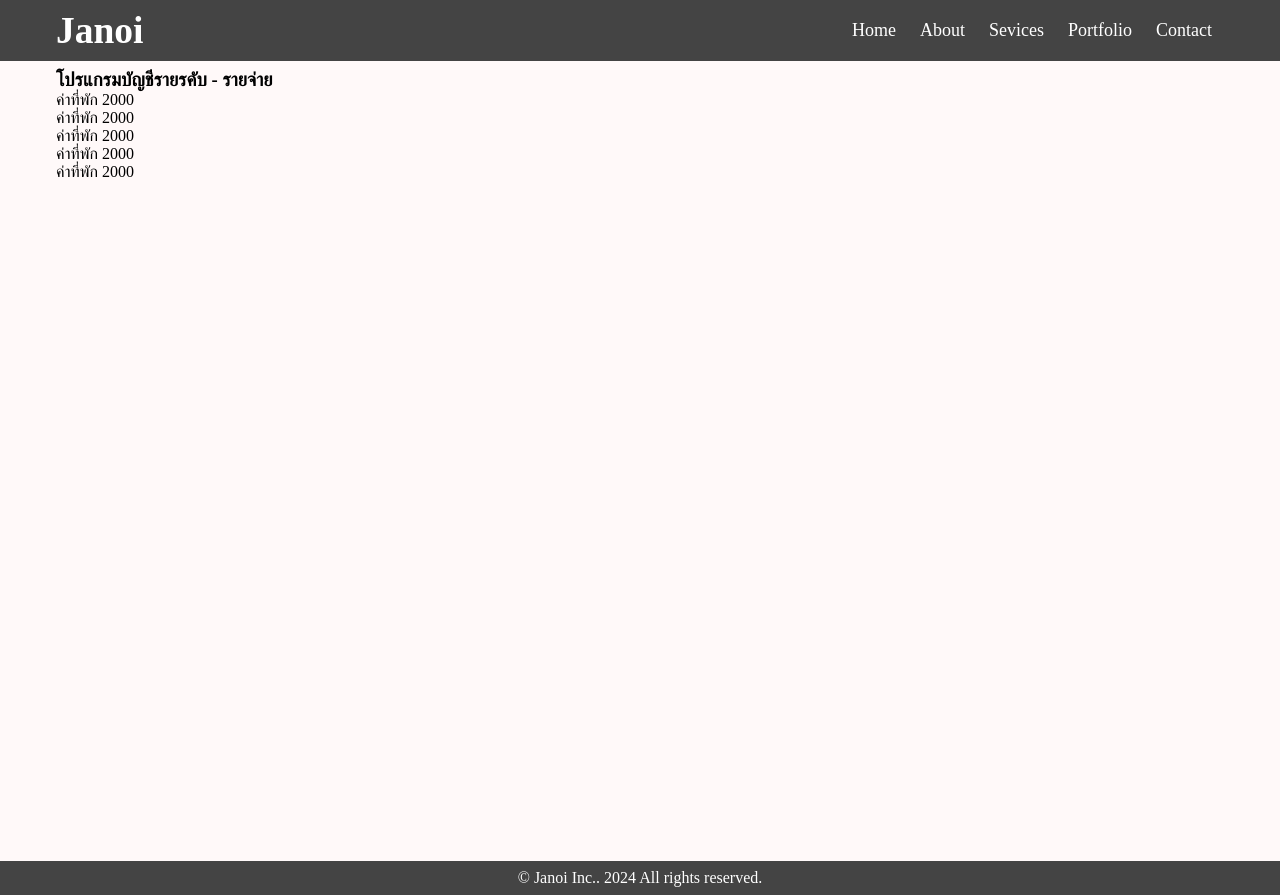
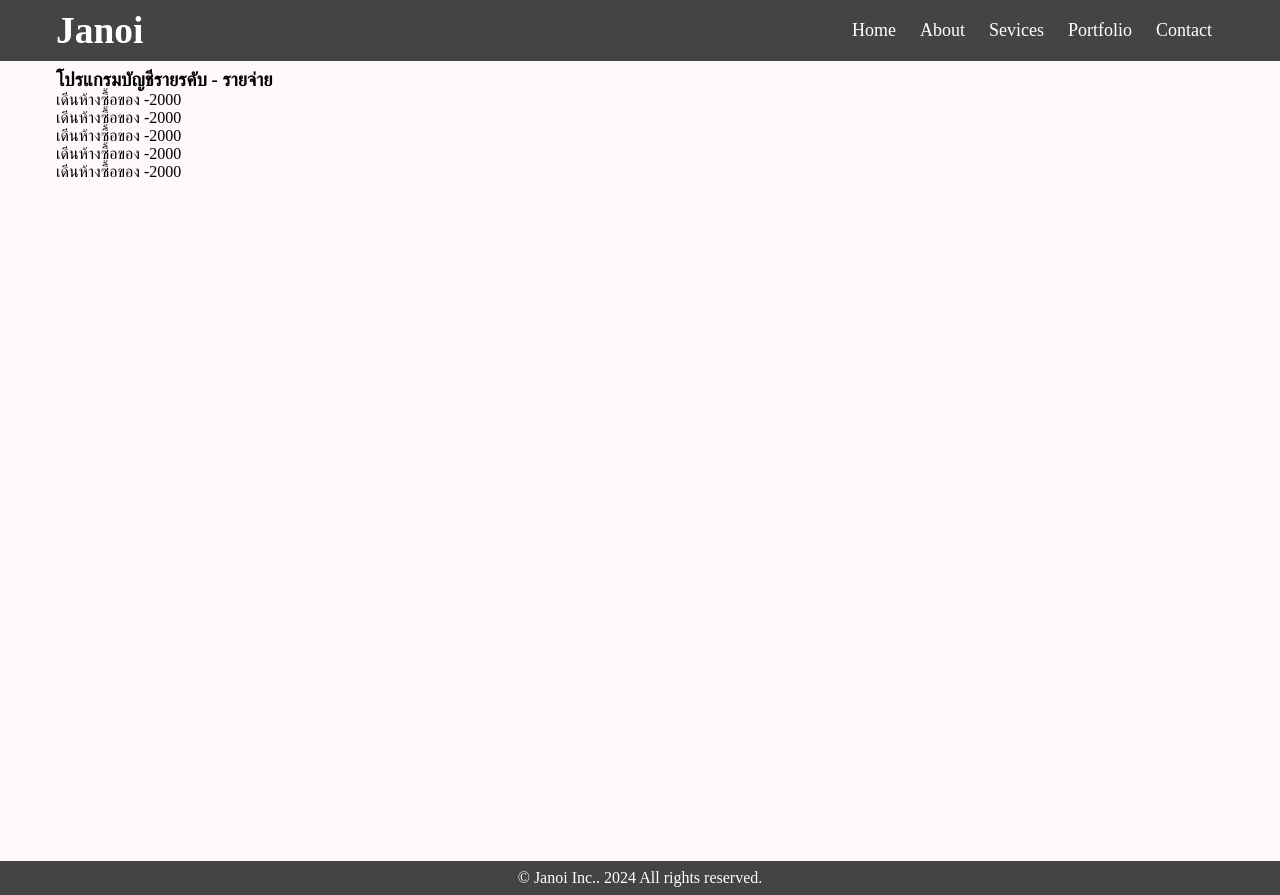
Before and after one commit to JanoiBJR21/Framework-React, a React (Vite) app in the folder react-basic/: page / in a window 1280 px wide. Built offline with nearby package versions, Linux system fonts and the light colour scheme.

Commit message:
commit jsx dynamic data
const Item = () => {
  const name = "เดีนห้างซื้อของ"
  const amount = "-2000"
  return (
    <li>
      {name} <span>{amount}</span>
    </li>
  );
};

export default Item;

```diff
--- a/react-basic/index.html
+++ b/react-basic/index.html
@@ -4,7 +4,7 @@
     <meta charset="UTF-8" />
     <link rel="icon" type="image/svg+xml" href="/vite.svg" />
     <meta name="viewport" content="width=device-width, initial-scale=1.0" />
-    <title>React Basic</title>
+    <title>โปรแกรมบัญชีรายรคับ - รายจ่าย</title>
   </head>
   <body>
     <div id="root"></div>
--- a/react-basic/src/components/Main/MainList/Item.jsx
+++ b/react-basic/src/components/Main/MainList/Item.jsx
@@ -1,9 +1,11 @@
 import React from "react";
 
 const Item = () => {
+  const name = "เดีนห้างซื้อของ"
+  const amount = "-2000"
   return (
     <li>
-      ค่าที่พัก <span>2000</span>
+      {name} <span>{amount}</span>
     </li>
   );
 };
--- a/react-basic/src/components/Main/MainList/MainList.jsx
+++ b/react-basic/src/components/Main/MainList/MainList.jsx
@@ -2,11 +2,10 @@ import React from "react";
 import "./MainList.css";
 import Transaction from "./Transaction";
 
-const Titel = () => <h1>โปรแกรมบัญชีรายรคับ - รายจ่าย</h1>;
 const MainList = () => {
   return (
     <section>
-      <Titel />
+      <h1>โปรแกรมบัญชีรายรคับ - รายจ่าย</h1>
       <Transaction />
     </section>
   );
```
